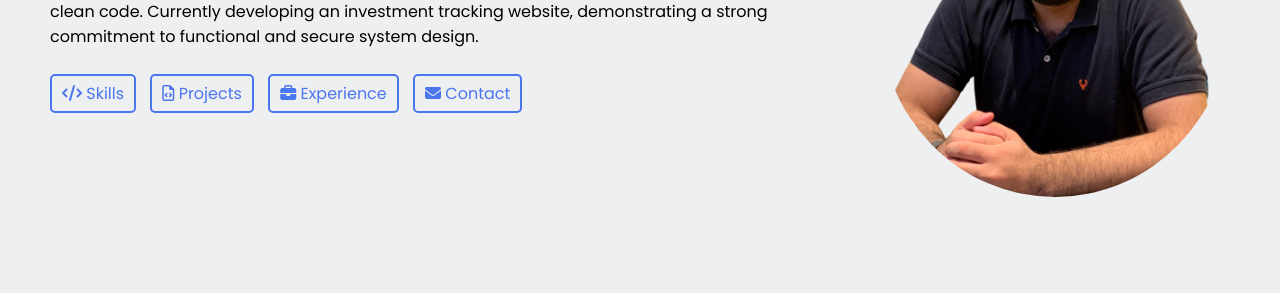
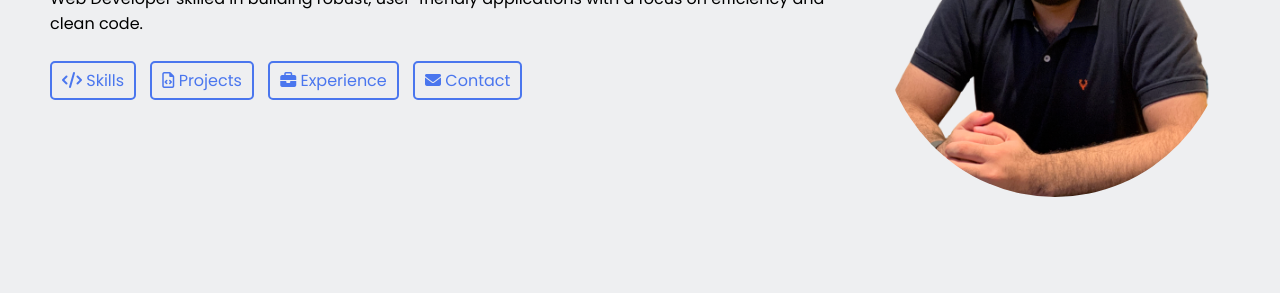
Before and after one commit to Praanshu98/portfolio-v2, a plain HTML site: page index.html in a window 1280 px wide. Shown: the part 293-586 px from the top of the page. Drawn offline with Linux system fonts and the light colour scheme.

Commit message:
updates career summary

```diff
--- a/index.html
+++ b/index.html
@@ -1,4 +1,4 @@
-<!DOCTYPE html>
+<!doctype html>
 <html lang="en">
   <head>
     <meta charset="UTF-8" />
@@ -49,9 +49,7 @@
           <h2>Hi, I'm Praanshu 👋🏻</h2>
           <p>
             Web Developer skilled in building robust, user-friendly applications
-            with a focus on efficiency and clean code. Currently developing an
-            investment tracking website, demonstrating a strong commitment to
-            functional and secure system design.
+            with a focus on efficiency and clean code.
           </p>
 
           <div class="links">
```
